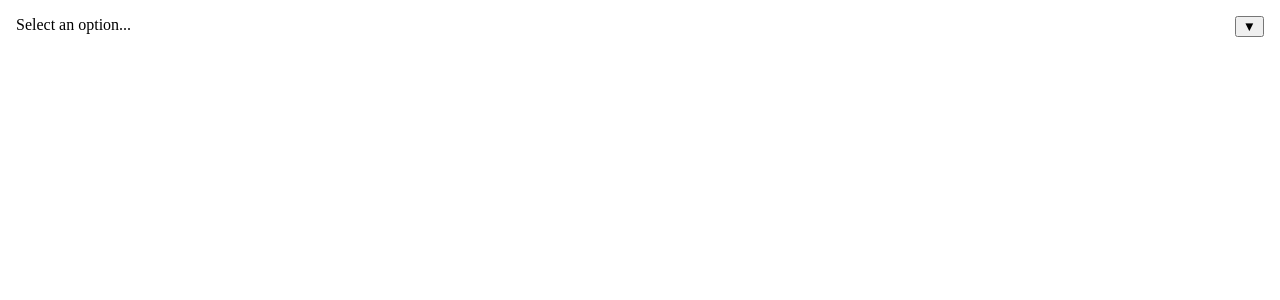
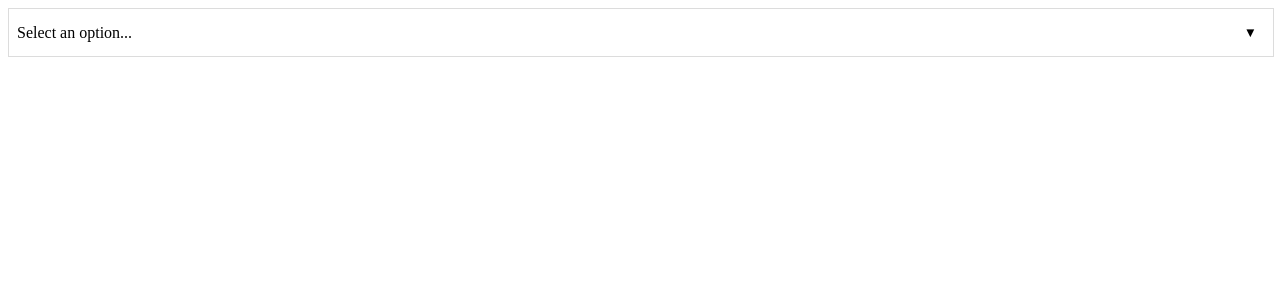
Before and after one commit to alfdocimo/fe-sequra-challenge, a React (Vite) app in the folder pay-in-instalments-widget/: page / in a window 1280 px wide. Shown: the top 300 px of the page. Built offline with nearby package versions, Linux system fonts and the light colour scheme.

Commit message:
feat: init default styles for listbox

```diff
--- /dev/null
+++ b/pay-in-instalments-widget/src/shared/components/index.css
@@ -0,0 +1,29 @@
+.pay-in-instalments-widget__listbox {
+  width: 100%;
+  position: relative;
+  border: 1px solid gainsboro;
+}
+
+.pay-in-instalments-widget__listbox__selected-item {
+  display: flex;
+  justify-content: space-between;
+  margin: 8px;
+  align-items: center;
+}
+
+.pay-in-instalments-widget__listbox__content {
+  position: absolute;
+  width: 100%;
+  border: 1px solid gainsboro;
+  left: -1px;
+}
+
+.pay-in-instalments-widget__listbox__item {
+  padding: 8px;
+}
+
+.pay-in-instalments-widget__listbox__toggle-button {
+  background: unset;
+  border: unset;
+  padding: 8px;
+}
--- a/pay-in-instalments-widget/src/shared/components/index.module.css
+++ /dev/null
@@ -1,9 +0,0 @@
-.listbox{
-    width: 100%;
-
-    & .selected_item{
-        display: flex;
-        justify-content: space-between;
-        padding: 8px;
-    }
-}
--- a/pay-in-instalments-widget/src/shared/components/listbox.tsx
+++ b/pay-in-instalments-widget/src/shared/components/listbox.tsx
@@ -1,4 +1,5 @@
-import styles from "./index.module.css";
+import { widgetClassnamePrefix } from "@/shared/utils/widget-classname-prefix";
+import "./index.css";
 
 import {
   createContext,
@@ -10,6 +11,8 @@ import {
   ReactNode,
   useCallback,
 } from "react";
+
+const baseClassName = widgetClassnamePrefix("listbox");
 
 type ListBoxContextType<ListBoxType> = {
   selected: ListBoxType | undefined;
@@ -92,7 +95,7 @@ export function ListBox<ListBoxType>({
 
   return (
     <ListBoxContext.Provider value={contextValue}>
-      <div ref={listboxRef} className={styles.listbox}>
+      <div ref={listboxRef} className={baseClassName}>
         {children}
       </div>
     </ListBoxContext.Provider>
@@ -106,7 +109,7 @@ function SelectedItem({ children }: { children: ReactNode }) {
       onClick={() => {
         setIsOpen(true);
       }}
-      className={styles.selected_item}
+      className={`${baseClassName}__selected-item`}
     >
       {children}
     </div>
@@ -118,6 +121,7 @@ function ToggleButton() {
 
   return (
     <button
+      className={`${baseClassName}__toggle-button`}
       onClick={(e) => {
         e.stopPropagation();
         setIsOpen(!isOpen);
@@ -133,7 +137,7 @@ function Content({ children }: { children: ReactNode }) {
 
   if (!isOpen) return null;
 
-  return <div>{children}</div>;
+  return <div className={`${baseClassName}__content`}>{children}</div>;
 }
 
 function Item<ListBoxType>({
@@ -147,6 +151,7 @@ function Item<ListBoxType>({
 
   return (
     <div
+      className={`${baseClassName}__item`}
       onClick={() => {
         setSelected(value);
         setIsOpen(false);
--- /dev/null
+++ b/pay-in-instalments-widget/src/shared/utils/widget-classname-prefix.ts
@@ -0,0 +1,2 @@
+export const widgetClassnamePrefix = (className: string) =>
+  `pay-in-instalments-widget__${className}`;
--- a/pay-in-instalments-widget/src/widget/index.module.css
+++ /dev/null
@@ -1,5 +0,0 @@
-.pay_in_instalments_widget_container {
-    background-color: red;
-    height: 500px;
-    width: 500px;
-}
```
